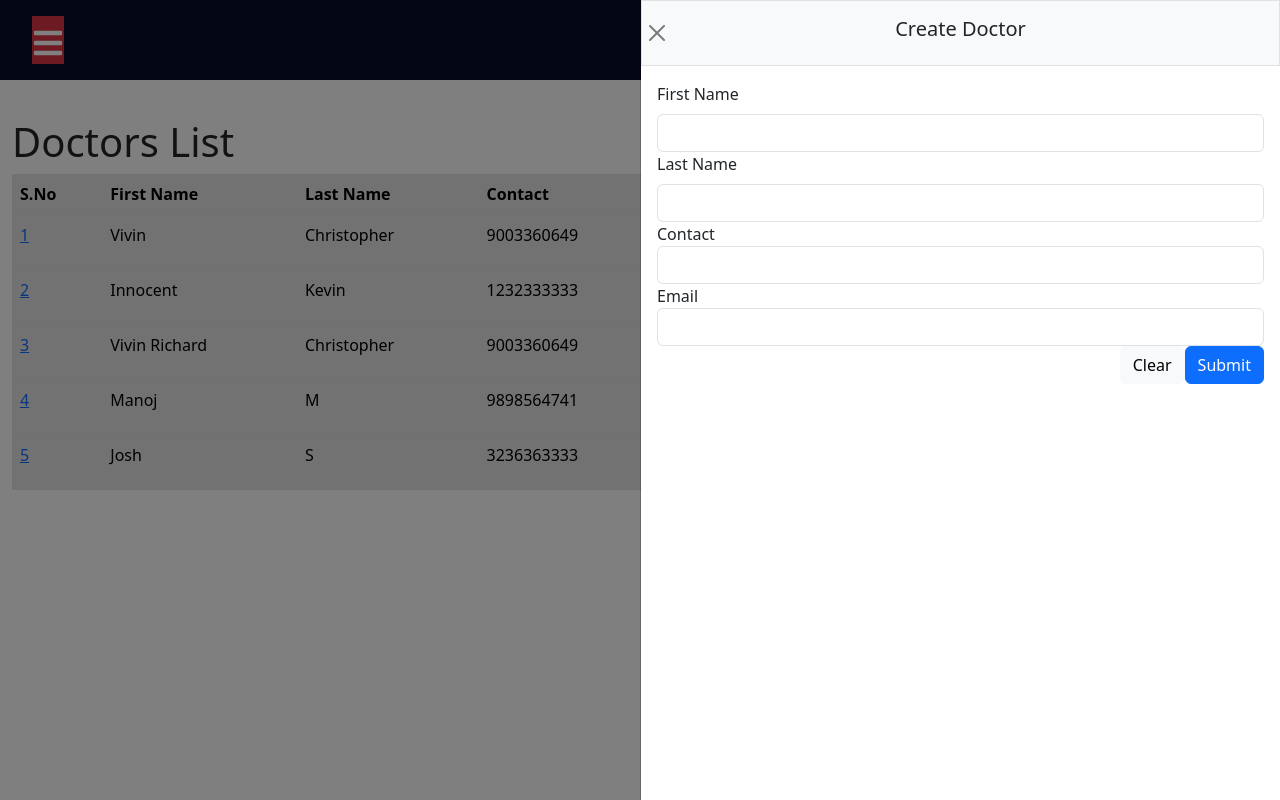
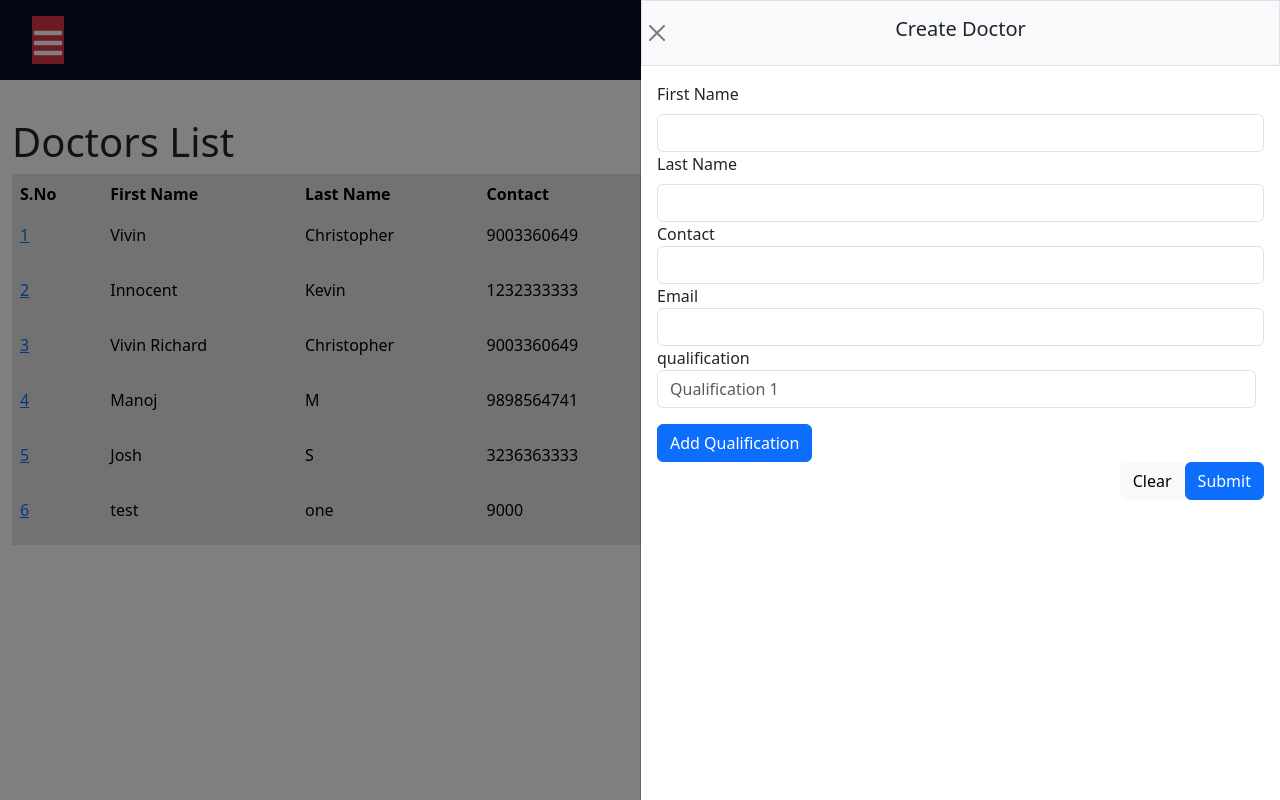
Before and after one commit to vivincrichard/my-application-01, a React (Vite) app: page /doctors in a window 1280 px wide. Both pictures are taken after a click on the button "New". Built offline with nearby package versions, Linux system fonts and the light colour scheme; data requests are answered from the project's data file.

Commit message:
Added Qualification in Doctor

```diff
--- a/db.json
+++ b/db.json
@@ -63,7 +63,11 @@
       "firstName": "Innocent",
       "lastName": "Kevin",
       "contact": "1232333333",
-      "email": "a@gmail.com"
+      "email": "a@gmail.com",
+      "qualification": [
+        "MBBS",
+        "MS"
+      ]
     },
     {
       "id": "3",
@@ -72,8 +76,7 @@
       "contact": 9003360649,
       "email": "vivincrichard@gmail.com",
       "qualification": [
-        "MBBS",
-        "MS"
+        "BE"
       ],
       "specialization": "Cardiologist",
       "MRI": 123456,
@@ -85,7 +88,11 @@
       "firstName": "Manoj",
       "lastName": "M",
       "contact": "9898564741",
-      "email": "manoj@gmail.com"
+      "email": "manoj@gmail.com",
+      "qualification": [
+        "MBBS",
+        "MS"
+      ]
     },
     {
       "id": "5",
@@ -93,6 +100,17 @@
       "lastName": "S",
       "contact": "3236363333",
       "email": "josh@gmail.com"
+    },
+    {
+      "id": "6",
+      "firstName": "test",
+      "lastName": "one",
+      "contact": "9000",
+      "email": "asdf@gmail.com",
+      "qualification": [
+        "a",
+        "b"
+      ]
     }
   ]
 }
--- a/src/Components/Doctors/CreateUpdateDoctor.tsx
+++ b/src/Components/Doctors/CreateUpdateDoctor.tsx
@@ -5,19 +5,18 @@ import {
   useDoctorList,
   useUpdateDoctor,
 } from "./DoctorQuery";
-import { useEffect } from "react";
+import { useEffect, useState } from "react";
 
 interface IProps {
   selectedId: string;
 }
+
 const CreateUpdateDoctor = (props: IProps) => {
   console.log("receivedId", props.selectedId);
 
   const { mutateAsync: createDoctor } = useCreateDoctor();
   const { data: list } = useDoctorList();
-  const { data: getDoctor} = useDoctorId(
-    props?.selectedId
-  );
+  const { data: getDoctor } = useDoctorId(props?.selectedId);
   const { mutateAsync: updateDoctor } = useUpdateDoctor();
 
   console.log("oneDoc", getDoctor);
@@ -33,6 +32,9 @@ const CreateUpdateDoctor = (props: IProps) => {
       lastName: props?.selectedId ? getDoctor?.lastName : "",
       contact: props?.selectedId ? getDoctor?.contact : "",
       email: props?.selectedId ? getDoctor?.email : "",
+      qualification: props?.selectedId
+        ? getDoctor?.qualification || [""]
+        : [""], // Default to first qualification
     },
   });
 
@@ -43,9 +45,17 @@ const CreateUpdateDoctor = (props: IProps) => {
         lastName: getDoctor.lastName,
         contact: getDoctor.contact,
         email: getDoctor.email,
+        qualification: getDoctor.qualification || [""], // Fill qualification on edit
       });
+      setqualification(getDoctor.qualification || [""]); // Set initial qualification from fetched data
     }
-  }, [getDoctor,reset]);
+  }, [getDoctor, reset]);
+
+  const [qualification, setqualification] = useState<string[]>(
+    props?.selectedId ? getDoctor?.qualification || [""] : [""]
+  );
+  console.log('len',qualification);
+
 
   const handleClear = () => {
     reset();
@@ -54,19 +64,38 @@ const CreateUpdateDoctor = (props: IProps) => {
   const findId = () => {
     const l = list?.length;
     console.log("llllllll", String(Number(l) + 1));
+    return String(Number(l) + 1);
+  };
 
-    return String(Number(l) + 1);
+  const addQualification = () => {
+    if (qualification[qualification.length - 1]) {
+       ([...qualification, ""]); // Add a new qualification only if the last one is filled
+    }
+  };
+
+  const handleQualificationChange = (index: number, value: string) => {
+    const updatedqualification = [...qualification];
+    updatedqualification[index] = value;
+    setqualification(updatedqualification);
+  };
+
+  const removeQualification = (index: number) => {
+    if (qualification.length > 1) {
+      const updatedqualification = qualification.filter((_, i) => i !== index);
+      setqualification(updatedqualification);
+    }
   };
 
   const onSubmit = (payload: any) => {
     const idLength = findId();
-    payload = { ...payload, id: idLength };
+    payload = { ...payload, id: idLength, qualification }; // Include qualification in the payload
     console.log("payload", payload);
     if (props?.selectedId) {
       updateDoctor({ id: props?.selectedId, data: payload });
     } else {
       createDoctor(payload);
       reset();
+      setqualification([""]); // Reset qualification after submit
     }
   };
 
@@ -74,6 +103,7 @@ const CreateUpdateDoctor = (props: IProps) => {
     <div className="form-group">
       <form onSubmit={handleSubmit(onSubmit)}>
         <div className="form-group">
+          {/* First Name */}
           <div>
             <label htmlFor="firstName" className="form-label">
               First Name
@@ -85,12 +115,11 @@ const CreateUpdateDoctor = (props: IProps) => {
               {...register("firstName", { required: "First Name is required" })}
             />
             {errors.firstName && (
-              <p className="text-danger">
-                {(errors.firstName as any)?.message}
-              </p>
+              <p className="text-danger">{errors.firstName?.message}</p>
             )}
           </div>
 
+          {/* Last Name */}
           <div>
             <label htmlFor="lastName" className="form-label">
               Last Name
@@ -102,9 +131,11 @@ const CreateUpdateDoctor = (props: IProps) => {
               {...register("lastName", { required: "Last Name is required" })}
             />
             {errors.lastName && (
-              <p className="text-danger">{(errors.lastName as any)?.message}</p>
+              <p className="text-danger">{errors.lastName?.message}</p>
             )}
           </div>
+
+          {/* Contact */}
           <div>
             <label htmlFor="contact">Contact</label>
             <input
@@ -114,10 +145,11 @@ const CreateUpdateDoctor = (props: IProps) => {
               {...register("contact", { required: "Contact is required" })}
             />
             {errors.contact && (
-              <p className="text-danger">{(errors.contact as any)?.message}</p>
+              <p className="text-danger">{errors.contact?.message}</p>
             )}
           </div>
 
+          {/* Email */}
           <div>
             <label htmlFor="email">Email</label>
             <input
@@ -127,9 +159,48 @@ const CreateUpdateDoctor = (props: IProps) => {
               {...register("email", { required: "Email is required" })}
             />
             {errors.email && (
-              <p className="text-danger">{(errors.email as any)?.message}</p>
+              <p className="text-danger">{errors.email?.message}</p>
             )}
           </div>
+
+          {/* Dynamic qualification */}
+          <div>
+            <label htmlFor="qualification">qualification</label>
+            {qualification.map((qualification, index) => (
+              <div key={index} className="d-flex align-items-center mb-2">
+                <input
+                  type="text"
+                  value={qualification}
+                  onChange={(e) =>
+                    handleQualificationChange(index, e.target.value)
+                  }
+                  className="form-control me-2"
+                  placeholder={`Qualification ${index + 1}`}
+                  required
+                />
+                {/* Remove Button */}
+                {qualification.length > 1 && (
+                  <button
+                    type="button"
+                    className="btn btn-danger"
+                    onClick={() => removeQualification(index)}
+                  >
+                    Remove
+                  </button>
+                )}
+              </div>
+            ))}
+            {/* Add Qualification Button */}
+            <button
+              type="button"
+              className="btn btn-primary mt-2"
+              onClick={addQualification}
+            >
+              Add Qualification
+            </button>
+          </div>
+
+          {/* Action Buttons */}
           <div className="d-flex justify-content-end">
             <button
               type="button"
```
